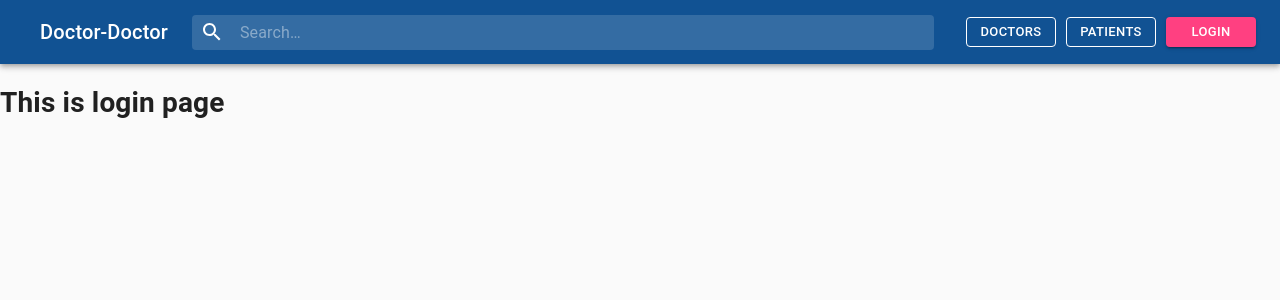
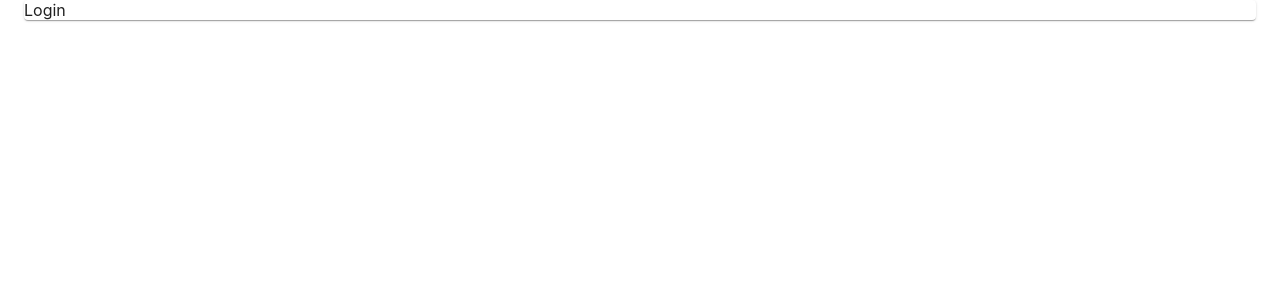
Before and after one commit to deepend-dev/doctor-doctor, a React (Create React App) app in the folder doctor-frontend/: page /login in a window 1280 px wide. Shown: the top 300 px of the page. Built offline with nearby package versions, Linux system fonts and the light colour scheme.

Commit message:
firebaseUi import

```diff
--- a/doctor-frontend/package.json
+++ b/doctor-frontend/package.json
@@ -8,8 +8,11 @@
     "@testing-library/jest-dom": "^5.11.6",
     "@testing-library/react": "^11.2.2",
     "@testing-library/user-event": "^12.5.0",
+    "firebase": "^8.2.0",
+    "firebase-tools": "^8.19.0",
     "react": "^17.0.1",
     "react-dom": "^17.0.1",
+    "react-firebaseui": "^4.1.0",
     "react-router-dom": "^5.2.0",
     "react-scripts": "4.0.0",
     "web-vitals": "^0.2.4"
--- a/doctor-frontend/src/App.css
+++ b/doctor-frontend/src/App.css
@@ -0,0 +1,4 @@
+* {
+ margin: 0;
+ padding: 0
+}
--- a/doctor-frontend/src/App.js
+++ b/doctor-frontend/src/App.js
@@ -1,10 +1,14 @@
-import React from "react";
+import React, { useState } from "react";
 import './App.css';
 import { BrowserRouter as Router, Switch, Route } from "react-router-dom";
 import { MuiThemeProvider, createMuiTheme } from '@material-ui/core/styles';
+import CssBaseline from '@material-ui/core/CssBaseline';
+
 import Home from './components/Home/Home';
-import CssBaseline from '@material-ui/core/CssBaseline';
+
 import NavBar from './components/NavBar/Navbar';
+import Login from "./components/Login/Login";
+
 
 const theme = createMuiTheme({
   palette: {
@@ -18,12 +22,19 @@ const theme = createMuiTheme({
 });
 
 function App() {
+
+  const [user, setUser] = useState('');
+
   return (
     <React.Fragment>
+      <div className="app" >
+        {!user ? (
+          <Login />
+        ) : (
+            <>
+              <Router>
                 <CssBaseline />
                 <MuiThemeProvider theme={theme}>
-        <Router>
-          <div className="app" >
                   <NavBar />
                   <Switch>
                     <Route path="/doctor-login">
@@ -36,9 +47,12 @@ function App() {
                       <Home />
                     </Route>
                   </Switch>
+                </MuiThemeProvider>
+              </Router>
+            </>
+          )
+        }
       </div>
-        </Router>
-      </MuiThemeProvider>
     </React.Fragment>
   );
 }
--- /dev/null
+++ b/doctor-frontend/src/components/Login/Login.js
@@ -0,0 +1,39 @@
+import React from 'react'
+import { Container, makeStyles, Paper } from '@material-ui/core';
+
+const useStyles = makeStyles((theme) => ({
+    login: {
+
+    },
+    paper: {
+        padding: theme.spacing(2),
+        flex: '1',
+        margin: theme.spacing(1),
+        minHeight: 400
+    },
+    image: {
+        width: 128,
+        height: 128,
+    },
+    img: {
+        margin: 'auto',
+        display: 'block',
+        maxWidth: '100%',
+        maxHeight: '100%',
+    },
+}));
+
+function Login() {
+
+    const classes = useStyles();
+
+    return (
+        <Container maxWidth='lg' className={classes.login}>
+            <Paper>
+                Login
+            </Paper>
+        </Container>
+    )
+}
+
+export default Login
--- a/doctor-frontend/src/config/firebase.js
+++ b/doctor-frontend/src/config/firebase.js
@@ -1,4 +1,4 @@
-const firebaseConfig = {
+export const firebaseConfig = {
   apiKey: "AIzaSyBCZfHHgEd0iYkGpXwFnPJLHrYHDOKmovQ",
   authDomain: "doctor-doctor-e69b6.firebaseapp.com",
   databaseURL: "https://doctor-doctor-e69b6.firebaseio.com",
@@ -7,5 +7,3 @@ const firebaseConfig = {
   messagingSenderId: "345689833495",
   appId: "1:345689833495:web:afdc743b5d1a5af8a51c52"
 };
-
-console.log(firebaseConfig)
```
Also changed, not shown: 2 other files (tests, documents, lock files or other folders). Lines whose indentation alone changed are shown as unchanged.
